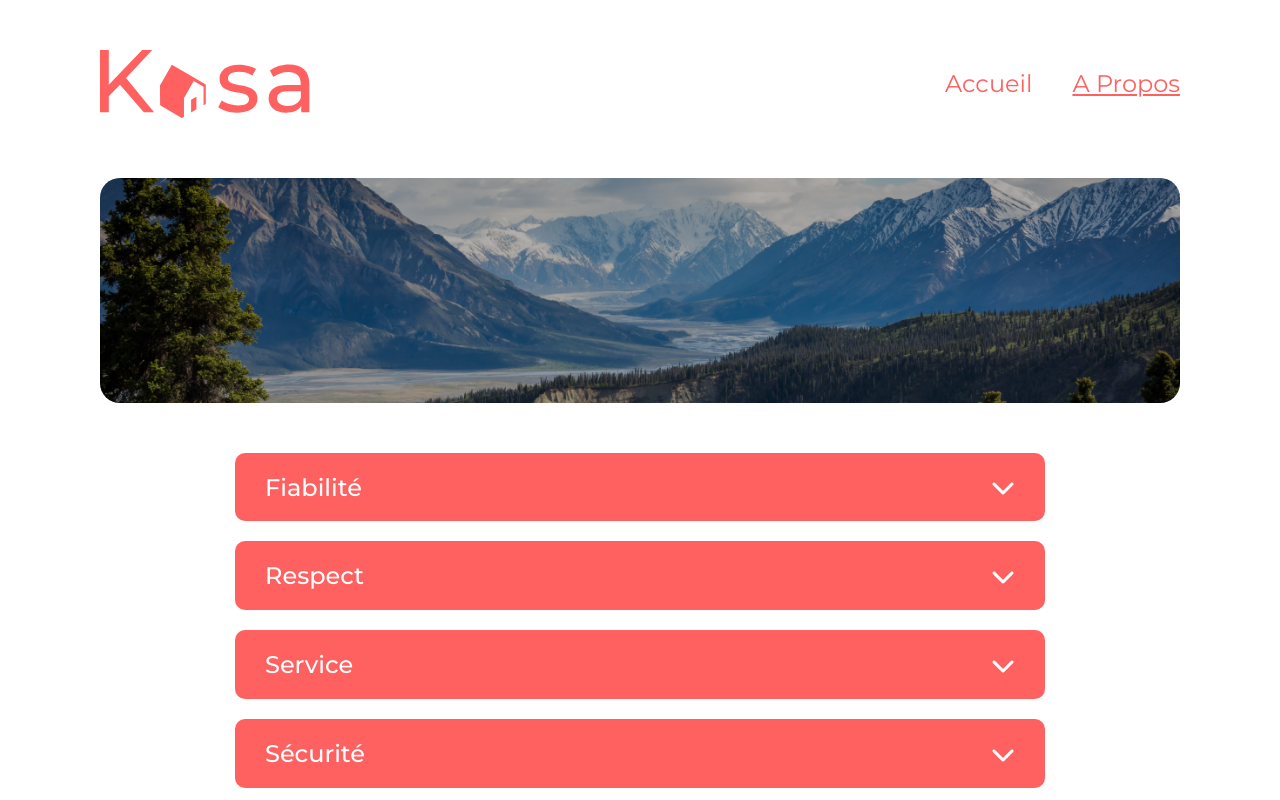
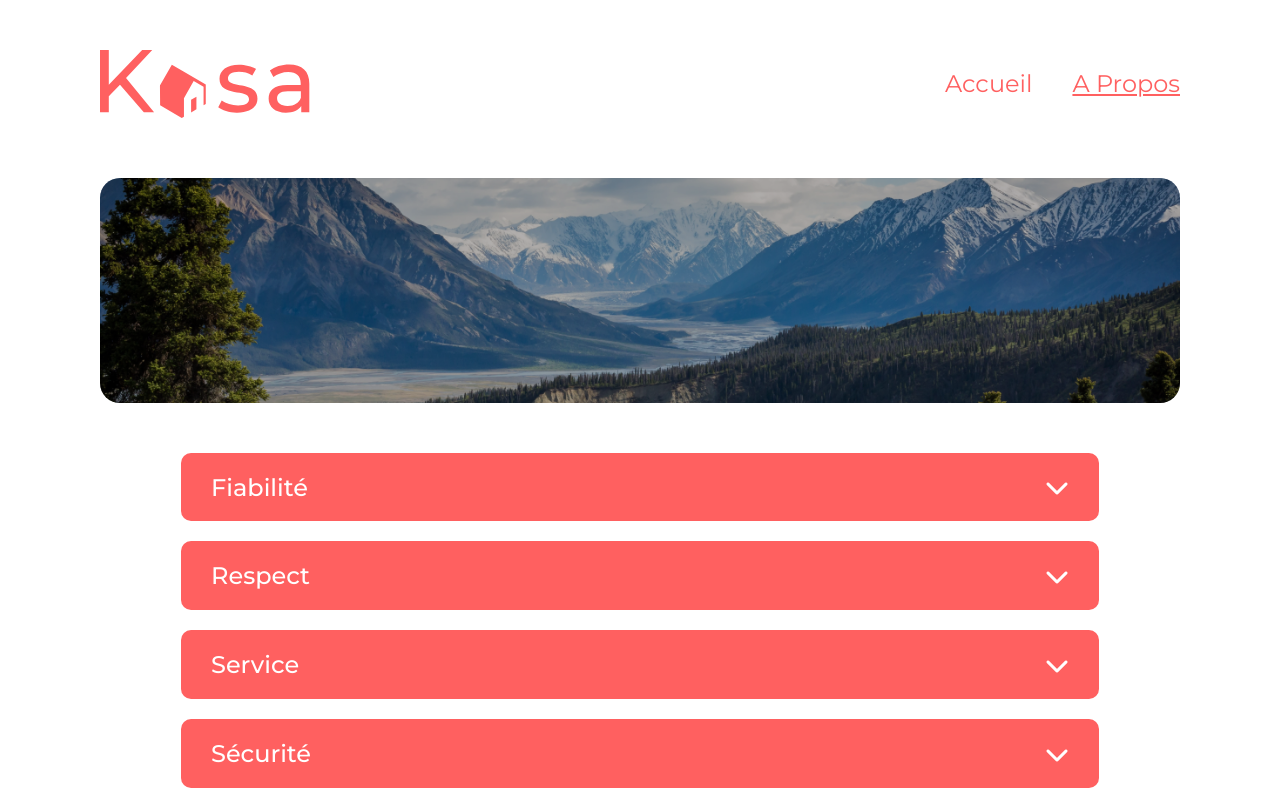
Before and after one commit to Sean-Kemp/kasa, a React (Create React App) app: page /a_propos in a window 1280 px wide. Shown: the top 800 px of the page. Built offline with nearby package versions, Linux system fonts and the light colour scheme.

Commit message:
fix page height error

```diff
--- a/src/styles/page-styles/apropos.css
+++ b/src/styles/page-styles/apropos.css
@@ -1,5 +1,5 @@
 .apropos__list {
-      width: 75%;
+      width: 85%;
       display: flex;
       flex-direction: column;
       justify-content: space-between;
```
